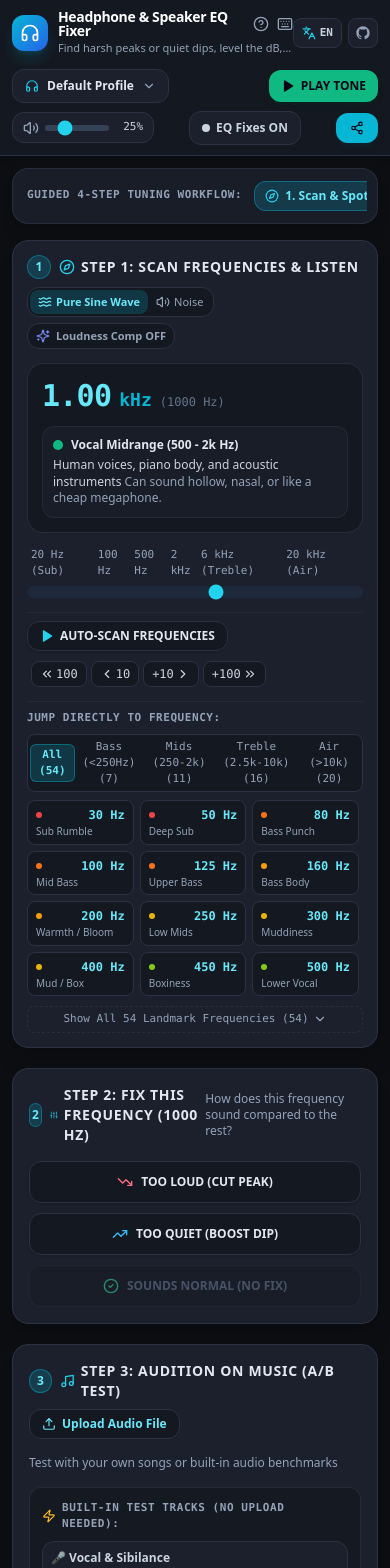
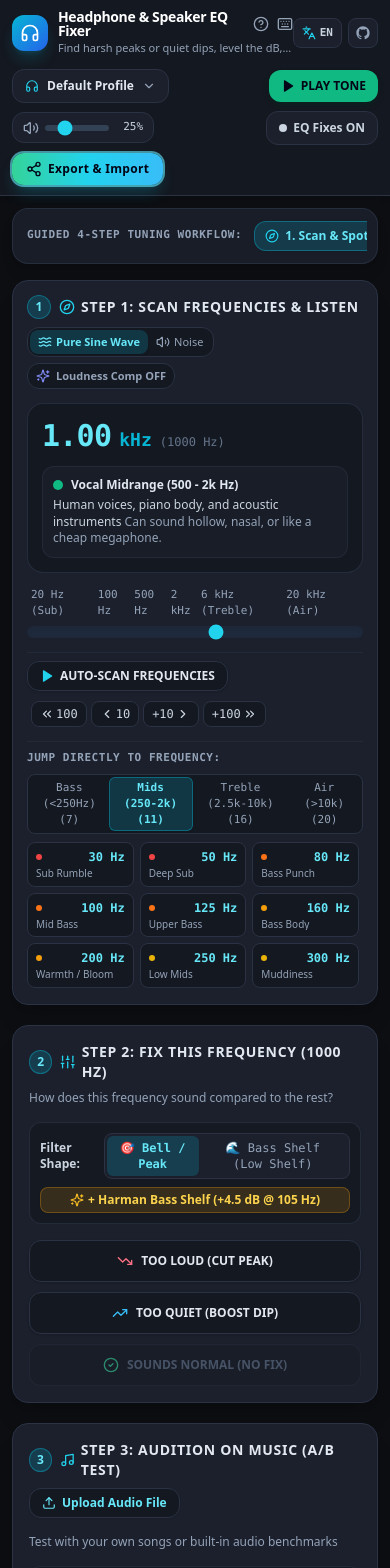
Before and after one commit to Silentishy/peq-tone-generator, a React (Vite) app: page / in a window 390 px wide. Shown: the top 1568 px of the page. Built offline with nearby package versions, Linux system fonts and the light colour scheme.

Commit message:
feat: 3-row scrollable landmarks, category location scroll, prominent export button, direct paste snippet, and adjustable bass shelf

```diff
--- a/src/App.tsx
+++ b/src/App.tsx
@@ -430,6 +430,7 @@ export const App: React.FC = () => {
                 onSaveFix={handleSaveFix}
                 onUpdateFix={handleUpdateFix}
                 onRemoveFix={handleRemoveFix}
+                onSelectFrequency={handleChangeFrequency}
                 isAudioRunning={isAudioRunning}
                 onStartAudio={handleToggleAudio}
               />
--- a/src/audio/AudioEngine.ts
+++ b/src/audio/AudioEngine.ts
@@ -493,7 +493,7 @@ export class AudioEngine {
       node.channelCount = 2;
       node.channelCountMode = 'explicit';
       node.channelInterpretation = 'speakers';
-      node.type = 'peaking';
+      node.type = fix.filterType || 'peaking';
       node.frequency.setValueAtTime(fix.frequency, this.ctx.currentTime);
       node.gain.setValueAtTime(fix.gain, this.ctx.currentTime);
       node.Q.setValueAtTime(fix.q, this.ctx.currentTime);
@@ -514,6 +514,7 @@ export class AudioEngine {
     }
 
     const now = this.ctx.currentTime;
+    node.type = fix.filterType || 'peaking';
     node.frequency.setTargetAtTime(fix.frequency, now, 0.015);
     node.gain.setTargetAtTime(fix.gain, now, 0.015);
     node.Q.setTargetAtTime(fix.q, now, 0.015);
@@ -538,7 +539,7 @@ export class AudioEngine {
     const tempPhase = new Float32Array(freqPoints.length);
 
     for (const fix of activeFixes) {
-      tempFilter.type = 'peaking';
+      tempFilter.type = fix.filterType || 'peaking';
       tempFilter.frequency.setValueAtTime(fix.frequency, this.ctx.currentTime);
       tempFilter.gain.setValueAtTime(fix.gain, this.ctx.currentTime);
       tempFilter.Q.setValueAtTime(fix.q, this.ctx.currentTime);
--- a/src/components/FrequencyFixerCard.tsx
+++ b/src/components/FrequencyFixerCard.tsx
@@ -1,14 +1,14 @@
 import React from 'react';
 import {
-  VolumeX,
   TrendingDown,
   TrendingUp,
   CheckCircle2,
   Trash2,
   Sliders,
   Sparkles,
+  Waves,
 } from 'lucide-react';
-import { EQFix, FilterWidth } from '../types/audio';
+import { EQFix, FilterType, FilterWidth } from '../types/audio';
 import { WIDTH_MAP, MIN_GAIN, MAX_GAIN } from '../utils/eqMath';
 import { useLanguage } from '../context/LanguageContext';
 
@@ -18,6 +18,7 @@ interface FrequencyFixerCardProps {
   onSaveFix: (fix: Omit<EQFix, 'id'>) => void;
   onUpdateFix: (fix: EQFix) => void;
   onRemoveFix: (id: string) => void;
+  onSelectFrequency?: (freq: number) => void;
   isAudioRunning: boolean;
   onStartAudio: () => void;
 }
@@ -28,26 +29,30 @@ export const FrequencyFixerCard: React.FC<FrequencyFixerCardProps> = ({
   onSaveFix,
   onUpdateFix,
   onRemoveFix,
+  onSelectFrequency,
   isAudioRunning,
   onStartAudio,
 }) => {
-  const { t } = useLanguage();
-  // Check if there is an existing fix close to this frequency (within 3% tolerance)
+  const { t, lang } = useLanguage();
+  // Check if there is an existing fix close to this frequency (within 3.5% tolerance)
   const existingFix = fixes.find(
     (f) => Math.abs(f.frequency - currentFreq) / currentFreq < 0.035
   );
 
   const [gain, setGain] = React.useState<number>(existingFix ? existingFix.gain : -3.0);
   const [width, setWidth] = React.useState<FilterWidth>(existingFix ? existingFix.width : 'normal');
+  const [filterType, setFilterType] = React.useState<FilterType>(existingFix?.filterType || 'peaking');
 
   // Synchronize state when moving to a frequency that already has a fix
   React.useEffect(() => {
     if (existingFix) {
       setGain(existingFix.gain);
       setWidth(existingFix.width);
+      setFilterType(existingFix.filterType || 'peaking');
     } else {
       setGain(-3.0);
       setWidth('normal');
+      setFilterType('peaking');
     }
   }, [existingFix, currentFreq]);
 
@@ -60,6 +65,7 @@ export const FrequencyFixerCard: React.FC<FrequencyFixerCardProps> = ({
         gain: newGain,
         width,
         q: WIDTH_MAP[width].q,
+        filterType,
       });
     }
   };
@@ -71,17 +77,34 @@ export const FrequencyFixerCard: React.FC<FrequencyFixerCardProps> = ({
         ...existingFix,
         width: newWidth,
         q: WIDTH_MAP[newWidth].q,
+        filterType,
       });
     }
   };
 
-  const handleApplyFix = (suggestedGain: number, suggestedWidth: FilterWidth = 'normal') => {
+  const handleShapeChange = (newShape: FilterType) => {
+    setFilterType(newShape);
+    if (existingFix) {
+      onUpdateFix({
+        ...existingFix,
+        filterType: newShape,
+        q: newShape === 'lowshelf' ? 0.71 : WIDTH_MAP[width].q,
+      });
+    }
+  };
+
+  const handleApplyFix = (
+    suggestedGain: number,
+    suggestedWidth: FilterWidth = 'normal',
+    suggestedType: FilterType = 'peaking'
+  ) => {
     if (!isAudioRunning) {
       onStartAudio();
     }
 
     setGain(suggestedGain);
     setWidth(suggestedWidth);
+    setFilterType(suggestedType);
 
     if (existingFix) {
       onUpdateFix({
@@ -89,14 +112,50 @@ export const FrequencyFixerCard: React.FC<FrequencyFixerCardProps> = ({
         frequency: currentFreq,
         gain: suggestedGain,
         width: suggestedWidth,
-        q: WIDTH_MAP[suggestedWidth].q,
+        q: suggestedType === 'lowshelf' ? 0.71 : WIDTH_MAP[suggestedWidth].q,
+        filterType: suggestedType,
       });
     } else {
       onSaveFix({
         frequency: currentFreq,
         gain: suggestedGain,
         width: suggestedWidth,
-        q: WIDTH_MAP[suggestedWidth].q,
+        q: suggestedType === 'lowshelf' ? 0.71 : WIDTH_MAP[suggestedWidth].q,
+        filterType: suggestedType,
+        enabled: true,
+      });
+    }
+  };
+
+  const handleAddHarmanShelf = () => {
+    if (!isAudioRunning) {
+      onStartAudio();
+    }
+    if (onSelectFrequency) {
+      onSelectFrequency(105);
+    }
+
+    const harmanFreq = 105;
+    const existingHarman = fixes.find(
+      (f) => Math.abs(f.frequency - harmanFreq) / harmanFreq < 0.05 && f.filterType === 'lowshelf'
+    );
+
+    if (existingHarman) {
+      onUpdateFix({
+        ...existingHarman,
+        gain: 4.5,
+        filterType: 'lowshelf',
+        q: 0.71,
+        width: 'wide',
+      });
+    } else {
+      onSaveFix({
+        frequency: 105,
+        gain: 4.5,
+        filterType: 'lowshelf',
+        q: 0.71,
+        width: 'wide',
+        label: 'Harman Bass Shelf',
         enabled: true,
       });
     }
@@ -111,7 +170,7 @@ export const FrequencyFixerCard: React.FC<FrequencyFixerCardProps> = ({
   return (
     <div id="step-2-fixer" className="bg-studio-panel border border-studio-border rounded-2xl p-4 sm:p-6 shadow-xl flex flex-col gap-4">
       {/* Header */}
-      <div className="flex items-center justify-between">
+      <div className="flex flex-wrap items-center justify-between gap-2">
         <div className="flex items-center space-x-2">
           <span className="w-6 h-6 rounded-full bg-cyan-500/20 text-cyan-300 font-bold text-xs flex items-center justify-center border border-cyan-500/40">
             2
@@ -123,9 +182,13 @@ export const FrequencyFixerCard: React.FC<FrequencyFixerCardProps> = ({
         </div>
 
         {existingFix ? (
-          <span className="px-2.5 py-0.5 rounded-full bg-emerald-500/15 border border-emerald-500/40 text-emerald-300 text-xs font-semibold flex items-center gap-1">
+          <span className={`px-2.5 py-0.5 rounded-full text-xs font-semibold flex items-center gap-1 border ${
+            existingFix.filterType === 'lowshelf'
+              ? 'bg-amber-500/15 border-amber-500/40 text-amber-300'
+              : 'bg-emerald-500/15 border-emerald-500/40 text-emerald-300'
+          }`}>
             <CheckCircle2 className="w-3.5 h-3.5" />
-            {t.fixActive}: {existingFix.gain >= 0 ? `+${existingFix.gain}` : existingFix.gain} dB
+            {existingFix.filterType === 'lowshelf' ? t.bassShelfBadge : t.fixActive}: {existingFix.gain >= 0 ? `+${existingFix.gain}` : existingFix.gain} dB
           </span>
         ) : (
           <span className="text-xs text-slate-400">
@@ -134,11 +197,52 @@ export const FrequencyFixerCard: React.FC<FrequencyFixerCardProps> = ({
         )}
       </div>
 
+      {/* Filter Shape & Preset Row */}
+      <div className="flex flex-col sm:flex-row items-stretch sm:items-center justify-between gap-2 bg-studio-surface/80 p-2.5 rounded-xl border border-studio-border/70">
+        <div className="flex items-center space-x-2">
+          <span className="text-xs font-semibold text-slate-300">
+            {t.filterShapeLabel}
+          </span>
+          <div className="flex bg-studio-panel rounded-lg border border-studio-border p-0.5 text-xs font-mono">
+            <button
+              onClick={() => handleShapeChange('peaking')}
+              className={`px-2.5 py-1 rounded-md transition ${
+                filterType === 'peaking'
+                  ? 'bg-cyan-500/20 text-cyan-300 font-bold shadow-sm'
+                  : 'text-slate-400 hover:text-white'
+              }`}
+            >
+              {t.shapeBell}
+            </button>
+            <button
+              onClick={() => handleShapeChange('lowshelf')}
+              className={`px-2.5 py-1 rounded-md transition ${
+                filterType === 'lowshelf'
+                  ? 'bg-amber-500/20 text-amber-300 font-bold shadow-sm'
+                  : 'text-slate-400 hover:text-white'
+              }`}
+            >
+              {t.shapeShelf}
+            </button>
+          </div>
+        </div>
+
+        {/* 1-Click Harman Bass Shelf Quick Button */}
+        <button
+          onClick={handleAddHarmanShelf}
+          className="py-1 px-2.5 rounded-lg bg-amber-500/15 hover:bg-amber-500/25 border border-amber-500/30 text-amber-300 text-xs font-semibold transition flex items-center justify-center space-x-1 active:scale-95 shadow-sm"
+          title="Add reference Harman Target bass shelf curve at 105 Hz"
+        >
+          <Sparkles className="w-3.5 h-3.5 text-amber-400" />
+          <span>{t.addHarmanShelfBtn}</span>
+        </button>
+      </div>
+
       {/* Main Choice: Too Loud vs Too Quiet vs Balanced */}
       <div className="grid grid-cols-1 sm:grid-cols-3 gap-2.5">
         {/* Too Loud (Peak Cut) */}
         <button
-          onClick={() => handleApplyFix(-3.5, 'narrow')}
+          onClick={() => handleApplyFix(-3.5, 'narrow', filterType)}
           className={`flex items-center justify-center space-x-2 p-3 rounded-xl border text-xs font-bold transition shadow active:scale-95 ${
             existingFix && existingFix.gain < 0
               ? 'bg-rose-500/20 border-rose-500 text-rose-200 ring-2 ring-rose-500/40'
@@ -151,7 +255,7 @@ export const FrequencyFixerCard: React.FC<FrequencyFixerCardProps> = ({
 
         {/* Too Quiet (Dip Boost) */}
         <button
-          onClick={() => handleApplyFix(3.0, 'normal')}
+          onClick={() => handleApplyFix(3.0, 'normal', filterType)}
           className={`flex items-center justify-center space-x-2 p-3 rounded-xl border text-xs font-bold transition shadow active:scale-95 ${
             existingFix && existingFix.gain > 0
               ? 'bg-sky-500/20 border-sky-500 text-sky-200 ring-2 ring-sky-500/40'
@@ -182,6 +286,13 @@ export const FrequencyFixerCard: React.FC<FrequencyFixerCardProps> = ({
       {/* Adjuster Drawer (Active when fix exists or being created) */}
       {existingFix && (
         <div className="bg-studio-surface border border-studio-border/80 rounded-2xl p-4 flex flex-col gap-4">
+          {filterType === 'lowshelf' && (
+            <div className="flex items-center space-x-2 bg-amber-950/20 border border-amber-500/30 rounded-xl px-3 py-2 text-xs text-amber-300/90 leading-tight">
+              <Waves className="w-4 h-4 text-amber-400 flex-shrink-0" />
+              <span>{t.bassShelfDesc}</span>
+            </div>
+          )}
+
           {/* Live Gain Slider */}
           <div className="flex flex-col gap-1.5">
             <div className="flex items-center justify-between">
@@ -255,7 +366,8 @@ export const FrequencyFixerCard: React.FC<FrequencyFixerCardProps> = ({
             </div>
           </div>
 
-          {/* Width / Sharpness Options */}
+          {/* Width / Sharpness Options (only for bell/peaking filters) */}
+          {filterType === 'peaking' && (
             <div>
               <span className="text-xs font-semibold text-slate-300 block mb-2">
                 {t.widthLabel}
@@ -282,6 +394,7 @@ export const FrequencyFixerCard: React.FC<FrequencyFixerCardProps> = ({
                 })}
               </div>
             </div>
+          )}
 
           {/* Bottom Feedback */}
           <div className="flex items-center justify-between pt-2 border-t border-studio-border/60">
--- a/src/components/FrequencyScanner.tsx
+++ b/src/components/FrequencyScanner.tsx
@@ -1,4 +1,4 @@
-import React, { useState } from 'react';
+import React, { useState, useRef } from 'react';
 import {
   Play,
   Pause,
@@ -11,7 +11,6 @@ import {
   Waves,
   Sparkles,
   Info,
-  ChevronDown,
 } from 'lucide-react';
 import {
   getFrequencyZone,
@@ -36,7 +35,7 @@ interface FrequencyScannerProps {
   onToggleEqualLoudness: () => void;
 }
 
-type CategoryFilter = 'all' | 'bass' | 'mids' | 'treble' | 'air';
+type CategorySection = 'bass' | 'mids' | 'treble' | 'air';
 
 export const FrequencyScanner: React.FC<FrequencyScannerProps> = ({
   frequency,
@@ -52,8 +51,8 @@ export const FrequencyScanner: React.FC<FrequencyScannerProps> = ({
 }) => {
   const { t, lang } = useLanguage();
   const currentZone = getFrequencyZone(frequency);
-  const [selectedCategory, setSelectedCategory] = useState<CategoryFilter>('all');
-  const [isLandmarksExpanded, setIsLandmarksExpanded] = useState<boolean>(false);
+  const landmarksContainerRef = useRef<HTMLDivElement>(null);
+  const [activeCategory, setActiveCategory] = useState<CategorySection>('mids');
 
   // Convert logarithmic frequency to 0-1000 slider scale
   const logMin = Math.log10(MIN_FREQ);
@@ -72,17 +71,18 @@ export const FrequencyScanner: React.FC<FrequencyScannerProps> = ({
     onChangeFrequency(next);
   };
 
-  const filteredLandmarks =
-    selectedCategory === 'all'
-      ? FREQUENCY_LANDMARKS
-      : FREQUENCY_LANDMARKS.filter((lm) => lm.category === selectedCategory);
+  const scrollToCategory = (cat: CategorySection) => {
+    setActiveCategory(cat);
+    const container = landmarksContainerRef.current;
+    if (!container) return;
+    const targetCard = container.querySelector(`[data-category="${cat}"]`) as HTMLElement | null;
+    if (targetCard) {
+      const top = targetCard.offsetTop - container.offsetTop;
+      container.scrollTo({ top: Math.max(0, top - 2), behavior: 'smooth' });
+    }
+  };
 
-  const displayedLandmarks = isLandmarksExpanded
-    ? filteredLandmarks
-    : filteredLandmarks.slice(0, 12);
-
-  const categories: { key: CategoryFilter; label: string; count: number }[] = [
-    { key: 'all', label: t.catAll, count: FREQUENCY_LANDMARKS.length },
+  const categories: { key: CategorySection; label: string; count: number }[] = [
     {
       key: 'bass',
       label: t.catBass,
@@ -323,7 +323,7 @@ export const FrequencyScanner: React.FC<FrequencyScannerProps> = ({
         </div>
       </div>
 
-      {/* Quick Jump Frequency Landmarks: Compact & Collapsible */}
+      {/* Quick Jump Frequency Landmarks: Exactly 3 Rows & Smooth Section Scrolling */}
       <div className="flex flex-col gap-2 pt-2 border-t border-studio-border/50">
         <div className="flex flex-wrap items-center justify-between gap-2">
           <div className="flex items-center space-x-2">
@@ -335,14 +335,14 @@ export const FrequencyScanner: React.FC<FrequencyScannerProps> = ({
             </span>
           </div>
 
-          {/* Category Filter Tabs */}
+          {/* Category Section Scroll Buttons (Bass, Mids, Treble, Air - No All button) */}
           <div className="flex items-center bg-studio-surface rounded-lg border border-studio-border p-0.5 text-xs font-mono">
             {categories.map((cat) => (
               <button
                 key={cat.key}
-                onClick={() => setSelectedCategory(cat.key)}
-                className={`px-2 py-0.5 rounded-md text-[11px] transition ${
-                  selectedCategory === cat.key
+                onClick={() => scrollToCategory(cat.key)}
+                className={`px-2.5 py-0.5 rounded-md text-[11px] transition active:scale-95 ${
+                  activeCategory === cat.key
                     ? 'bg-cyan-500/20 text-cyan-300 font-bold border border-cyan-500/40 shadow-sm'
                     : 'text-slate-400 hover:text-slate-200'
                 }`}
@@ -353,9 +353,12 @@ export const FrequencyScanner: React.FC<FrequencyScannerProps> = ({
           </div>
         </div>
 
-        {/* Card Grid */}
-        <div className="grid grid-cols-3 sm:grid-cols-4 md:grid-cols-6 lg:grid-cols-6 xl:grid-cols-6 gap-1.5 max-h-60 overflow-y-auto pr-1 scrollbar-thin">
-          {displayedLandmarks.map((lm) => {
+        {/* 3-Row Scrollable Card Grid */}
+        <div
+          ref={landmarksContainerRef}
+          className="grid grid-cols-3 sm:grid-cols-4 md:grid-cols-6 lg:grid-cols-6 xl:grid-cols-6 gap-1.5 h-[148px] overflow-y-auto pr-1 scrollbar-thin scroll-smooth"
+        >
+          {FREQUENCY_LANDMARKS.map((lm) => {
             const isCurrent = Math.abs(frequency - lm.exactFreq) / lm.exactFreq < 0.025;
             const freqStr = formatFreq(lm.exactFreq);
             const lmName = lang === 'zh' && lm.nameZh ? lm.nameZh : lm.name;
@@ -364,6 +367,7 @@ export const FrequencyScanner: React.FC<FrequencyScannerProps> = ({
             return (
               <button
                 key={lm.exactFreq}
+                data-category={lm.category}
                 onClick={() => onChangeFrequency(lm.exactFreq)}
                 className={`px-2 py-1.5 rounded-lg border text-left transition-all flex flex-col justify-between active:scale-95 ${
                   isCurrent
@@ -395,22 +399,6 @@ export const FrequencyScanner: React.FC<FrequencyScannerProps> = ({
             );
           })}
         </div>
-
-        {/* Expand / Collapse All 54 Landmarks Button */}
-        {filteredLandmarks.length > 12 && (
-          <button
-            type="button"
-            onClick={() => setIsLandmarksExpanded((prev) => !prev)}
-            className="w-full py-1 text-center text-[11px] font-mono text-slate-400 hover:text-cyan-300 border border-dashed border-studio-border/80 hover:border-cyan-500/40 rounded-lg transition flex items-center justify-center gap-1 mt-0.5"
-          >
-            <span>{isLandmarksExpanded ? t.toggleLandmarksHide : `${t.toggleLandmarksShow} (${filteredLandmarks.length})`}</span>
-            <ChevronDown
-              className={`w-3.5 h-3.5 transition-transform duration-200 ${
-                isLandmarksExpanded ? 'rotate-180 text-cyan-400' : ''
-              }`}
-            />
-          </button>
-        )}
       </div>
     </div>
   );
--- a/src/components/SimpleHeader.tsx
+++ b/src/components/SimpleHeader.tsx
@@ -302,15 +302,16 @@ export const SimpleHeader: React.FC<SimpleHeaderProps> = ({
             <span>{isBypassed ? t.bypassOn : t.bypassOff}</span>
           </button>
 
-          {/* Export / Import Button */}
+          {/* Export / Import Button - Prominently Noticeable */}
           <button
             onClick={onOpenExport}
-            className="flex items-center space-x-1.5 px-3.5 py-2 bg-cyan-500 hover:bg-cyan-400 text-slate-950 font-bold rounded-xl text-xs shadow-md shadow-cyan-950/40 transition active:scale-95"
+            className="flex items-center space-x-1.5 sm:space-x-2 px-3.5 sm:px-4 py-2 bg-gradient-to-r from-emerald-400 via-cyan-400 to-sky-400 hover:from-emerald-300 hover:to-sky-300 text-slate-950 font-black rounded-xl text-xs shadow-lg shadow-cyan-500/25 ring-2 ring-cyan-300/60 hover:scale-105 active:scale-95 transition-all"
+            title={t.exportFixes}
           >
-            <Share2 className="w-3.5 h-3.5" />
-            <span className="hidden xs:inline">{t.exportFixes}</span>
+            <Share2 className="w-4 h-4 flex-shrink-0" />
+            <span className="tracking-wide">{t.exportFixes}</span>
             {fixesCount > 0 && (
-              <span className="ml-0.5 sm:ml-1 px-1.5 py-0.2 bg-slate-950 text-cyan-300 rounded-full text-[10px] font-mono">
+              <span className="ml-1 px-1.5 py-0.5 bg-slate-950 text-cyan-300 font-black rounded-full text-[10px] font-mono shadow-inner">
                 {fixesCount}
               </span>
             )}
--- a/src/types/audio.ts
+++ b/src/types/audio.ts
@@ -1,12 +1,14 @@
 export type FilterWidth = 'narrow' | 'normal' | 'wide';
+export type FilterType = 'peaking' | 'lowshelf';
 
 export interface EQFix {
   id: string;
-  frequency: number;   // In Hz (e.g. 6200)
-  gain: number;        // In dB (e.g. -4.5 or +3.0)
+  frequency: number;   // In Hz (e.g. 6200 or 105)
+  gain: number;        // In dB (e.g. -4.5 or +4.0)
   width: FilterWidth;  // 'narrow' (Q=4.5), 'normal' (Q=1.41), 'wide' (Q=0.71)
   q: number;
-  label?: string;      // Friendly description like "Harsh Treble Peak"
+  filterType?: FilterType; // 'peaking' (default) or 'lowshelf'
+  label?: string;      // Friendly description like "Harsh Treble Peak" or "Bass Shelf"
   enabled: boolean;
 }
 
--- a/src/utils/eqMath.ts
+++ b/src/utils/eqMath.ts
@@ -291,9 +291,10 @@ export function exportToEqualizerAPO(fixes: EQFix[], preamp = 0): string {
   ];
 
   fixes.forEach((fix, index) => {
+    const apoType = fix.filterType === 'lowshelf' ? 'LSC' : 'PK';
     const gainStr = fix.gain >= 0 ? `+${fix.gain.toFixed(1)}` : fix.gain.toFixed(1);
     lines.push(
-      `Filter ${index + 1}: ON PK Fc ${Math.round(fix.frequency)} Hz Gain ${gainStr} dB Q ${fix.q.toFixed(2)}`
+      `Filter ${index + 1}: ON ${apoType} Fc ${Math.round(fix.frequency)} Hz Gain ${gainStr} dB Q ${fix.q.toFixed(2)}`
     );
   });
 
@@ -309,8 +310,9 @@ export function exportToWavelet(fixes: EQFix[], preamp = 0): string {
   ];
 
   fixes.forEach((fix) => {
+    const wavType = fix.filterType === 'lowshelf' ? 'LS' : 'PK';
     const gainStr = fix.gain >= 0 ? `+${fix.gain.toFixed(1)}` : fix.gain.toFixed(1);
-    lines.push(`Filter: PK Fc ${Math.round(fix.frequency)} Gain ${gainStr} Q ${fix.q.toFixed(2)}`);
+    lines.push(`Filter: ${wavType} Fc ${Math.round(fix.frequency)} Gain ${gainStr} Q ${fix.q.toFixed(2)}`);
   });
 
   return lines.join('\n');
@@ -320,14 +322,15 @@ export function exportToTable(fixes: EQFix[], preamp = 0): string {
   if (fixes.length === 0) return 'No fixes created yet.';
 
   let out = `Preamp Offset: ${preamp >= 0 ? '+' : ''}${preamp.toFixed(1)} dB\n\n`;
-  out += 'Frequency (Hz) | Gain (dB) | Q Factor | Width\n';
-  out += '---------------|-----------|----------|--------\n';
+  out += 'Frequency (Hz) | Gain (dB) | Q Factor | Shape      | Width\n';
+  out += '---------------|-----------|----------|------------|--------\n';
   fixes.forEach((fix) => {
     const fStr = `${Math.round(fix.frequency)} Hz`.padEnd(14, ' ');
     const gStr = `${fix.gain >= 0 ? '+' : ''}${fix.gain.toFixed(1)} dB`.padEnd(9, ' ');
     const qStr = `${fix.q.toFixed(2)}`.padEnd(8, ' ');
+    const shapeStr = (fix.filterType === 'lowshelf' ? 'Low Shelf' : 'Peaking').padEnd(10, ' ');
     const wStr = fix.width.padEnd(6, ' ');
-    out += `${fStr} | ${gStr} | ${qStr} | ${wStr}\n`;
+    out += `${fStr} | ${gStr} | ${qStr} | ${shapeStr} | ${wStr}\n`;
   });
 
   return out;
@@ -368,13 +371,17 @@ export function importFromEqualizerAPO(text: string): { fixes: Partial<EQFix>[];
     if (line.startsWith('#')) continue;
 
     // e.g. "Filter 1: ON PK Fc 6200 Hz Gain -4.0 dB Q 4.5"
+    // or "Filter 1: ON LSC Fc 105 Hz Gain 4.5 dB Q 0.71"
     // or "Filter: PK Fc 6200 Gain -4.0 Q 4.5"
     const apoMatch = line.match(/(?:Filter\s*\d*:?\s*)?(ON|OFF)?\s*([A-Za-z]+)\s+Fc\s+([\d.]+)\s*(?:Hz)?\s+Gain\s+([+-]?[\d.]+)\s*(?:dB)?\s+Q\s+([\d.]+)/i);
     if (apoMatch) {
       const enabled = apoMatch[1] ? apoMatch[1].toUpperCase() === 'ON' : true;
+      const typeKey = apoMatch[2].toUpperCase();
       const freq = parseFloat(apoMatch[3]);
       const gain = parseFloat(apoMatch[4]);
       const q = parseFloat(apoMatch[5]);
+
+      const filterType = (typeKey === 'LSC' || typeKey === 'LS' || typeKey === 'LOWSHELF') ? 'lowshelf' : 'peaking';
 
       let width: FilterWidth = 'normal';
       if (q >= 3.0) width = 'narrow';
@@ -386,6 +393,7 @@ export function importFromEqualizerAPO(text: string): { fixes: Partial<EQFix>[];
           gain: Math.max(MIN_GAIN, Math.min(MAX_GAIN, Math.round(gain * 10) / 10)),
           q: !isNaN(q) ? Math.max(0.1, Math.min(20, q)) : WIDTH_MAP[width].q,
           width,
+          filterType,
           enabled,
         });
       }
--- a/src/utils/i18n.ts
+++ b/src/utils/i18n.ts
@@ -62,6 +62,12 @@ export interface Translations {
   widthNormalDesc: string;
   widthWideTitle: string;
   widthWideDesc: string;
+  filterShapeLabel: string;
+  shapeBell: string;
+  shapeShelf: string;
+  addHarmanShelfBtn: string;
+  bassShelfBadge: string;
+  bassShelfDesc: string;
   liveFeedback: string;
   deleteFix: string;
 
@@ -242,6 +248,12 @@ export const TRANSLATIONS: Record<Language, Translations> = {
     widthNormalDesc: 'Standard balance for most peaks & dips',
     widthWideTitle: 'Wide (Q: 0.71)',
     widthWideDesc: 'Gentle warmth, brightness, or broad dip',
+    filterShapeLabel: 'Filter Shape:',
+    shapeBell: '🎯 Bell / Peak',
+    shapeShelf: '🌊 Bass Shelf (Low Shelf)',
+    addHarmanShelfBtn: '+ Harman Bass Shelf (+4.5 dB @ 105 Hz)',
+    bassShelfBadge: 'Bass Shelf',
+    bassShelfDesc: 'Low Shelf filter boosts or cuts all sub-bass below this frequency',
     liveFeedback: 'Live sound updated! Listen through your headphones.',
     deleteFix: 'Delete Fix',
 
@@ -421,6 +433,12 @@ export const TRANSLATIONS: Record<Language, Translations> = {
     widthNormalDesc: '适用于大多数常见耳机的峰谷调节',
     widthWideTitle: '宽频 (Q: 0.71)',
     widthWideDesc: '大范围整体提亮、增温或平缓微调',
+    filterShapeLabel: '滤波器形状 (类型)：',
+    shapeBell: '🎯 峰值滤波 (Bell / Peak)',
+    shapeShelf: '🌊 低音搁架滤波 (Bass Shelf)',
+    addHarmanShelfBtn: '+ 添加哈曼低音搁架 (+4.5 dB @ 105 Hz)',
+    bassShelfBadge: '低音搁架',
+    bassShelfDesc: '低音搁架滤波：提升或削减该截止频率以下的所有超低频',
     liveFeedback: '声音已实时更新！戴上耳机立即感受变化。',
     deleteFix: '删除此项修正',
 
```
Also changed, not shown: src/components/ExportModal.tsx (+6 -17 lines), src/components/MyFixesList.tsx (+10 -3 lines). Lines whose indentation alone changed are shown as unchanged.
